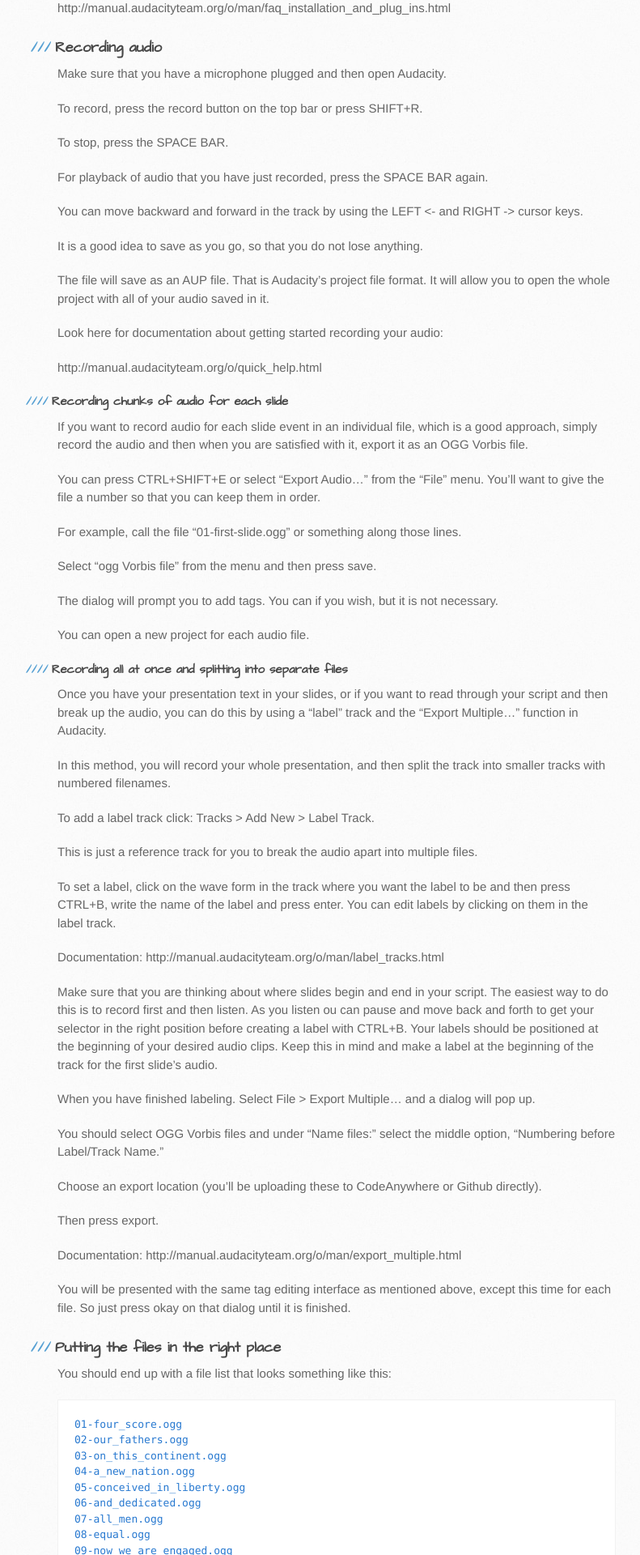
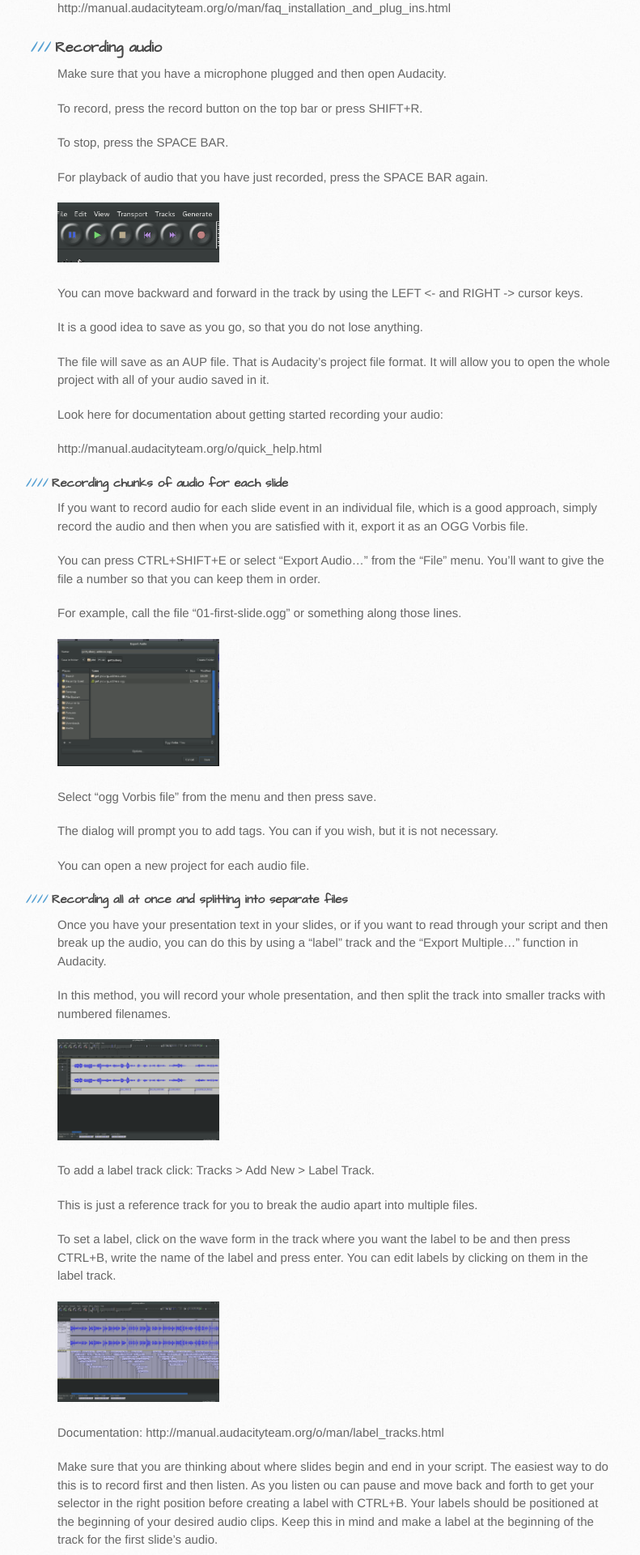
Before and after one commit to tylerpcarter/inls161, a Jekyll site: the page built from schedule/reveal-and-audacity.md, in a window 1280 px wide. Shown: the part 3776-5696 px from the top of the page at 81% size, without its empty margins (99-890 px from the left). Built offline with Jekyll 4.4.1, drawn with Linux system fonts in a browser that asks for light colours; Markdown is read by kramdown in place of the engine named in the settings.

Commit message:
update with screenshots

```diff
--- a/schedule/reveal-and-audacity.md
+++ b/schedule/reveal-and-audacity.md
@@ -169,6 +169,8 @@ To stop, press the SPACE BAR.
 
 For playback of audio that you have just recorded, press the SPACE BAR again.
 
+<img src="{{ base.url }}/schedule/images-audacity/controls.png" width="200px" alt="Audacity Controls" />
+
 You can move backward and forward in the track by using the LEFT <- and RIGHT -> cursor keys.
 
 It is a good idea to save as you go, so that you do not lose anything.
@@ -190,6 +192,8 @@ You'll want to give the file a number so that you can keep them in order.
 
 For example, call the file "01-first-slide.ogg" or something along those lines.
 
+<img src="{{ base.url }}/schedule/images-audacity/export-audio.png" width="200px" alt="Audacity Export Audio" />
+
 Select "ogg Vorbis file" from the menu and then press save.
 
 The dialog will prompt you to add tags. You can if you wish, but it is not necessary.
@@ -202,12 +206,16 @@ Once you have your presentation text in your slides, or if you want to read thro
 
 In this method, you will record your whole presentation, and then split the track into smaller tracks with numbered filenames.
 
+<img src="{{ base.url }}/schedule/images-audacity/label-track1.png" width="200px" alt="Label Track" />
+
 To add a label track click: Tracks > Add New > Label Track.
 
 This is just a reference track for you to break the audio apart into multiple files.
 
 To set a label, click on the wave form in the track where you want the label to be and then press CTRL+B, write the name of the label and press enter.
 You can edit labels by clicking on them in the label track.
+
+<img src="{{ base.url }}/schedule/images-audacity/label-track2.png" width="200px" alt="Label Track" />
 
 Documentation: http://manual.audacityteam.org/o/man/label_tracks.html
 
@@ -219,6 +227,8 @@ Keep this in mind and make a label at the beginning of the track for the first s
 
 When you have finished labeling. Select File > Export Multiple... and a dialog will pop up.
 
+<img src="{{ base.url }}/schedule/images-audacity/export-multiple.png" width="200px" alt="Export Multiple" />
+
 You should select OGG Vorbis files and under "Name files:" select the middle option, "Numbering before Label/Track Name."
 
 Choose an export location (you'll be uploading these to CodeAnywhere or Github directly).
@@ -229,6 +239,8 @@ Documentation: http://manual.audacityteam.org/o/man/export_multiple.html
 
 You will be presented with the same tag editing interface as mentioned above, except this time for each file.
 So just press okay on that dialog until it is finished.
+
+<img src="{{ base.url }}/schedule/images-audacity/tags.png" width="200px" alt="Tags" />
 
 ### Putting the files in the right place
 
```
Also changed, not shown: schedule/images-audacity/controls.png (added), schedule/images-audacity/export-audio.png (added), schedule/images-audacity/export-multiple.png (added), schedule/images-audacity/label-track1.png (added), schedule/images-audacity/label-track2.png (added), schedule/images-audacity/tags.png (added).
